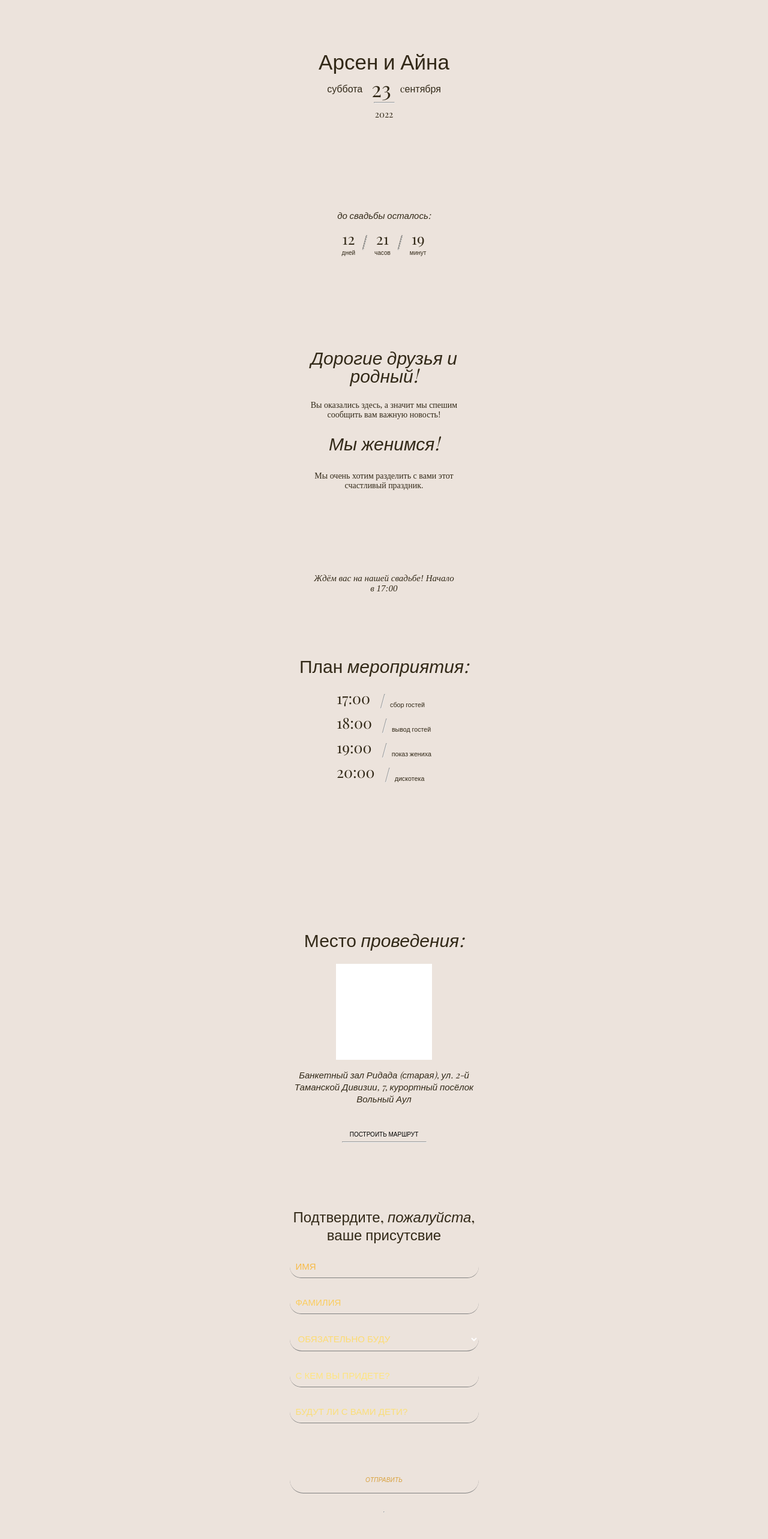
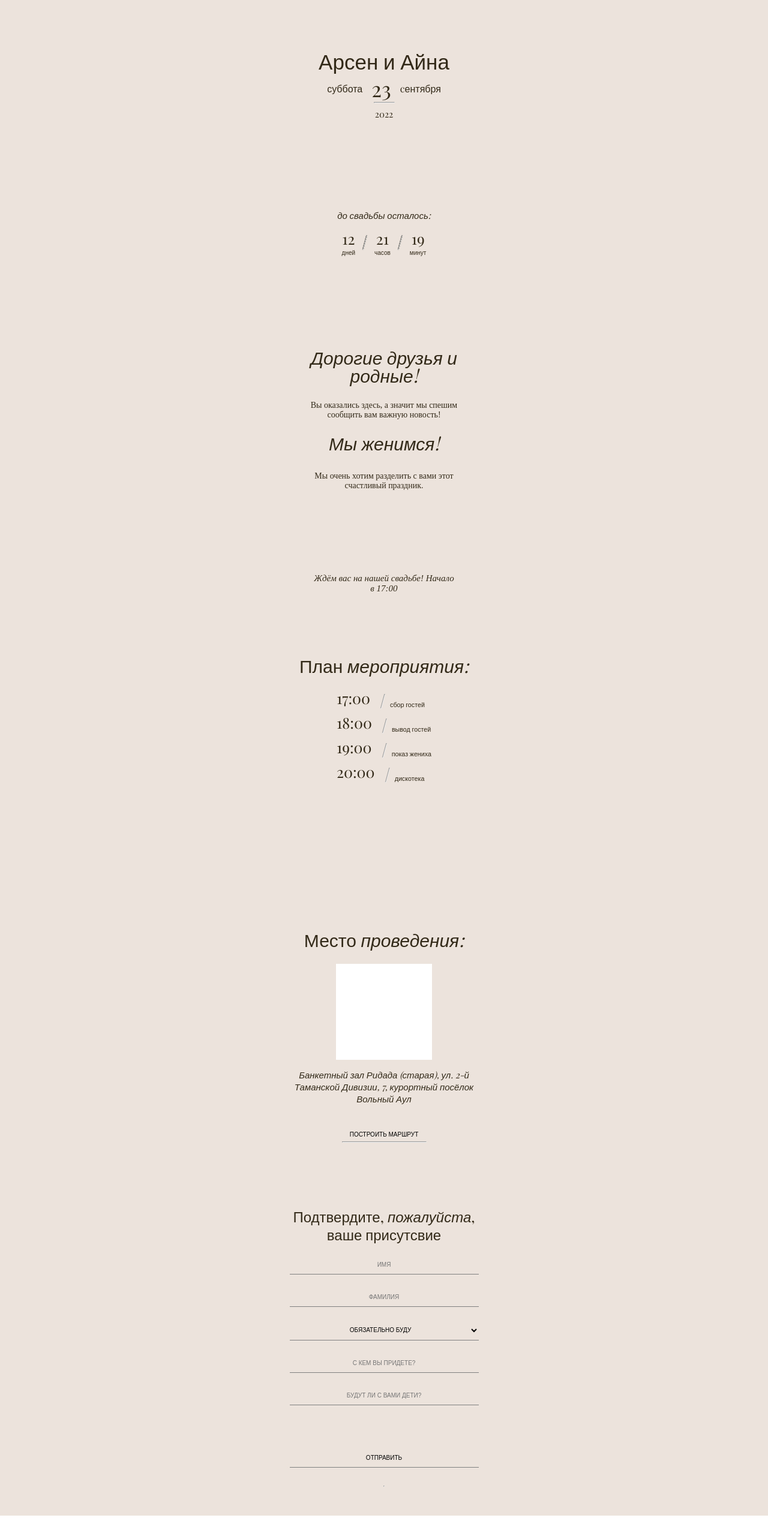
Before and after one commit to dot-nalchik/wedding-2, a React (Create React App) app: page / in a window 1280 px wide. Shown: the part 144-2710 px from the top of the page at 60% size. After the commit the page ends 2671 px from the top, so only its background shows below. Built offline with nearby package versions, Linux system fonts and the light colour scheme; a web font is replaced by a local one.

Commit message:
fix: styles

```diff
--- a/package.json
+++ b/package.json
@@ -23,7 +23,7 @@
     "web-vitals": "^2.1.4"
   },
   "scripts": {
-    "start": "PORT=4000 react-scripts start",
+    "start": "react-scripts start",
     "build": "react-scripts build",
     "test": "react-scripts test",
     "eject": "react-scripts eject"
--- a/src/pages/AquarellPage/AquarellPage.module.css
+++ b/src/pages/AquarellPage/AquarellPage.module.css
@@ -293,13 +293,13 @@
   line-height: 30px;
 }
 
-form {
+.aqua_form {
   display: flex;
   flex-direction: column;
   gap: 22px;
 }
 
-form > input {
+.aqua_form > input {
   border: 1px solid grey;
   background: transparent;
   outline: none;
@@ -311,7 +311,7 @@ form > input {
   border-radius: 50px;
 }
 
-form > select {
+.aqua_form > select {
   border: 1px solid grey;
   background: transparent;
   outline: none;
@@ -323,7 +323,7 @@ form > select {
   border-radius: 50px;
 }
 
-form > button {
+.aqua_form > button {
   background: transparent;
   outline: none;
   margin-top: 50px;
--- a/src/pages/AquarellPage/AquarellPage.tsx
+++ b/src/pages/AquarellPage/AquarellPage.tsx
@@ -54,7 +54,7 @@ const ClassicPage = () => {
           </div>
         </section>
         <section className={styles.welcome}>
-          <h1 className={styles.welcomeTitle}>Дорогие друзья и родный!</h1>
+          <h1 className={styles.welcomeTitle}>Дорогие друзья и родные!</h1>
           <p className={styles.news}>Вы оказались здесь, а значит мы спешим сообщить вам важную новость!</p>
           <h2>Мы женимся!</h2>
           <h4>Мы очень хотим разделить с вами этот счастливый праздник.</h4>
@@ -90,7 +90,8 @@ const ClassicPage = () => {
         </section>
         <section className={styles.confirm}>
           <h1><i>Подтвердите, пожалуйста, ваше присутсвие</i></h1>
-          <form onSubmit={handleSubmit(onSubmit)}>
+          <form onSubmit={handleSubmit(onSubmit)}
+          className={styles.aqua_form}>
             <input
                 {...register("name", {required: true, minLength: 10})}
                 className={clsx(errors.name)}
--- a/src/pages/BlackAndWhitePage/BlackAndWhitePage.module.css
+++ b/src/pages/BlackAndWhitePage/BlackAndWhitePage.module.css
@@ -288,13 +288,13 @@
   line-height: 30px;
 }
 
-form {
+.bw_form {
   display: flex;
   flex-direction: column;
   gap: 22px;
 }
 
-form > input {
+.bw_form > input {
   border: none;
   background: transparent;
   outline: none;
@@ -308,7 +308,7 @@ form > input {
   color: white;
 }
 
-form > select {
+.bw_form > select {
   border: none;
   background: transparent;
   outline: none;
@@ -322,7 +322,7 @@ form > select {
   width: 100%;
 }
 
-form > button {
+.bw_form > button {
   background: white;
   margin-top: 50px;
   text-align: center;
--- a/src/pages/BlackAndWhitePage/BlackAndWhitePage.tsx
+++ b/src/pages/BlackAndWhitePage/BlackAndWhitePage.tsx
@@ -56,7 +56,7 @@ const BlackAndWhitePage = () => {
           </div>
         </section>
         <section className={styles.welcome}>
-          <h1 className={styles.welcomeTitle}>Дорогие друзья и родный!</h1>
+          <h1 className={styles.welcomeTitle}>Дорогие друзья и родные!</h1>
           <p className={styles.news}>Вы оказались здесь, а значит мы спешим сообщить вам важную новость!</p>
           <h2>Мы женимся!</h2>
           <h4>Мы очень хотим разделить с вами этот счастливый праздник.</h4>
@@ -99,7 +99,8 @@ const BlackAndWhitePage = () => {
         </section>
         <section className={styles.confirm}>
           <h1><i>Подтвердите, пожалуйста, ваше присутсвие</i></h1>
-          <form onSubmit={handleSubmit(onSubmit)}>
+          <form onSubmit={handleSubmit(onSubmit)}
+          className={styles.bw_form}>
             <input
                 {...register("name", {required: true, minLength: 10})}
                 className={clsx(errors.name)}
--- a/src/pages/ClassicPage/ClassicPage.module.css
+++ b/src/pages/ClassicPage/ClassicPage.module.css
@@ -266,13 +266,13 @@
   max-width: 315px;
 }
 
-form {
+.form_classic {
   display: flex;
   flex-direction: column;
   gap: 22px;
 }
 
-form > input {
+.form_classic > input {
   border: none;
   background: transparent;
   outline: none;
@@ -286,7 +286,7 @@ form > input {
   width: 100%;
 }
 
-form > select {
+.form_classic > select {
   width: 100%;
   border: none;
   background: transparent;
@@ -300,7 +300,7 @@ form > select {
   max-width: 315px;
 }
 
-form > button {
+.form_classic > button {
   width: 100%;
   background: transparent;
   outline: none;
@@ -308,7 +308,6 @@ form > button {
   border: none;
   text-align: center;
   border-bottom: 1px solid grey;
-  width: 70%;
   font-size: 10px;
   align-self: center;
   padding: 10px;
--- a/src/pages/ClassicPage/ClassicPage.tsx
+++ b/src/pages/ClassicPage/ClassicPage.tsx
@@ -56,7 +56,7 @@ const ClassicPage = () => {
           </div>
         </section>
         <section className={styles.welcome}>
-          <h1 className={styles.welcomeTitle}>Дорогие друзья и родный!</h1>
+          <h1 className={styles.welcomeTitle}>Дорогие друзья и родные!</h1>
           <p className={styles.news}>Вы оказались здесь, а значит мы спешим сообщить вам важную новость!</p>
           <h2>Мы женимся!</h2>
           <h4>Мы очень хотим разделить с вами этот счастливый праздник.</h4>
@@ -98,7 +98,8 @@ const ClassicPage = () => {
         </section>
         <section className={styles.confirm}>
           <h1>Подтвердите, <i>пожалуйста</i>, ваше присутсвие</h1>
-          <form onSubmit={handleSubmit(onSubmit)}>
+          <form onSubmit={handleSubmit(onSubmit)}
+          className={styles.form_classic}>
             <input
                 {...register("name", {required: true, minLength: 10})}
                 className={clsx(errors.name)}
--- a/src/pages/GoldPage/GoldPage.module.css
+++ b/src/pages/GoldPage/GoldPage.module.css
@@ -302,7 +302,7 @@
   -webkit-text-fill-color: transparent;
 }
 
-form {
+.gold_form {
   display: flex;
   flex-direction: column;
   gap: 22px;
@@ -311,7 +311,7 @@ form {
   -webkit-text-fill-color: transparent;
 }
 
-form > input {
+.gold_form > input {
   border: none;
   background: transparent;
   outline: none;
@@ -324,7 +324,7 @@ form > input {
   width: 100%;
 }
 
-form > select {
+.gold_form > select {
   border: none;
   background: transparent;
   outline: none;
@@ -337,7 +337,7 @@ form > select {
   width: 100%;
 }
 
-form > button {
+.gold_form > button {
   background: transparent;
   margin-top: 50px;
   text-align: center;
--- a/src/pages/GoldPage/GoldPage.tsx
+++ b/src/pages/GoldPage/GoldPage.tsx
@@ -56,7 +56,7 @@ const ClassicPage = () => {
           </div>
         </section>
         <section className={styles.welcome}>
-          <h1 className={styles.welcomeTitle}>Дорогие друзья и родный!</h1>
+          <h1 className={styles.welcomeTitle}>Дорогие друзья и родные!</h1>
           <p className={styles.news}>Вы оказались здесь, а значит мы спешим сообщить вам важную новость!</p>
           <h2>Мы женимся!</h2>
           <h4>Мы очень хотим разделить с вами этот счастливый праздник.</h4>
@@ -98,7 +98,8 @@ const ClassicPage = () => {
         </section>
         <section className={styles.confirm}>
           <h1>Подтвердите, <i>пожалуйста</i>, ваше присутсвие</h1>
-          <form onSubmit={handleSubmit(onSubmit)}>
+          <form onSubmit={handleSubmit(onSubmit)}
+          className={styles.gold_form}>
             <input
                 {...register("name", {required: true, minLength: 10})}
                 className={clsx(errors.name)}
--- a/src/pages/ModernPage/ModernPage.module.css
+++ b/src/pages/ModernPage/ModernPage.module.css
@@ -297,7 +297,7 @@
   align-self: center;
 }
 
-form {
+.modern_form {
   display: flex;
   flex-direction: column;
   gap: 22px;
@@ -305,7 +305,7 @@ form {
   align-items: center;
 }
 
-form > input {
+.modern_form > input {
   width: 100%;
   max-width: 315px;
   border: none;
@@ -317,7 +317,7 @@ form > input {
   font-size: 15px;
 }
 
-form > select {
+.modern_form > select {
   width: 100%;
   max-width: 315px;
   border: none;
@@ -329,7 +329,7 @@ form > select {
   font-size: 15px;
 }
 
-form > button {
+.modern_form > button {
   background: transparent;
   outline: none;
   margin-top: 50px;
--- a/src/pages/ModernPage/ModernPage.tsx
+++ b/src/pages/ModernPage/ModernPage.tsx
@@ -55,7 +55,7 @@ const ClassicPage = () => {
           </div>
         </section>
         <section className={styles.welcome}>
-          <h1 className={styles.welcomeTitle}>Дорогие друзья и родный!</h1>
+          <h1 className={styles.welcomeTitle}>Дорогие друзья и родные!</h1>
           <p className={styles.news}>Вы оказались здесь, а значит мы спешим сообщить вам важную новость!</p>
           <h2>Мы женимся!</h2>
           <h4>Мы очень хотим разделить с вами этот счастливый праздник.</h4>
@@ -96,7 +96,8 @@ const ClassicPage = () => {
         <section className={styles.confirm}>
           <h1 className={styles.abbreviation}>A&A</h1>
           <h1>Подтвердите, пожалуйста, ваше присутсвие</h1>
-          <form onSubmit={handleSubmit(onSubmit)}>
+          <form onSubmit={handleSubmit(onSubmit)}
+          className={styles.modern_form}>
             <input
                 {...register("name", {required: true, minLength: 10})}
                 className={clsx(errors.name)}
```
Also changed, not shown: 1 other file (tests, documents, lock files or other folders).
